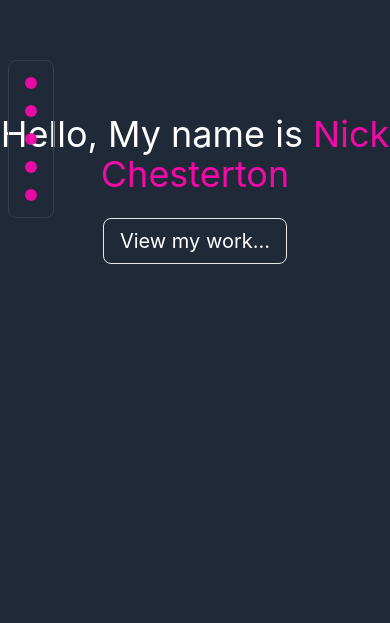
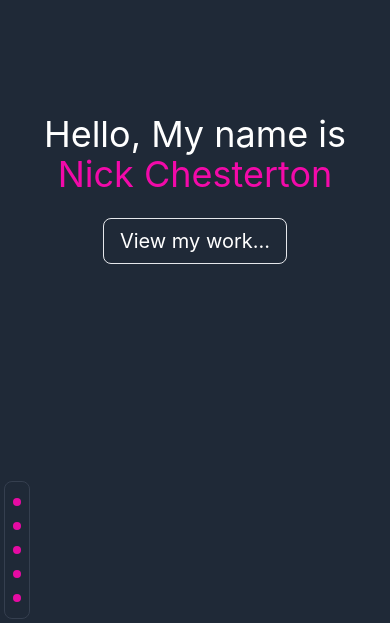
Before and after one commit to chezynick/profile-v2, a React (Create React App) app: page / in a window 390 px wide. Shown: the part 221-844 px from the top of the page. Built offline with nearby package versions, Linux system fonts and the light colour scheme.

Commit message:
responsive menu and larger buttons

```diff
--- a/src/components/MenuDots/index.js
+++ b/src/components/MenuDots/index.js
@@ -3,17 +3,22 @@ import cn from "classnames";
 import UseIsInViewport from "../../hooks/UseIsInViewport";
 
 const MenuDots = ({ refPoints, scrollToComponent }) => {
-  const dotStyle = "m-2 h-3 w-3 rounded-full flex-shrink-0 bg-gray-700";
+  const dotStyle =
+    " md:h-3 md:w-3 h-2 w-2 rounded-full flex-shrink-0 bg-gray-700";
   return (
-    <div className="fixed border  opacity-95 z-10  border-gray-700 rounded-lg p-2 ml-2 flex flex-col justify-center items-center left-0 top-1/3">
+    <div className="fixed border  opacity-95 z-10 py-2  border-gray-700 rounded-lg  md:ml-2  ml-1 flex flex-col justify-center items-center bottom-1 left-0 md:top-1/3 md:bottom-auto">
       {refPoints.map((page) => (
         <button
           key={page.name}
-          className={cn(dotStyle, {
-            " bg-primaryColor ": UseIsInViewport(page.midPoint),
-          })}
+          className="p-2 "
           onClick={() => scrollToComponent(page.mainRef)}
-        />
+        >
+          <div
+            className={cn(dotStyle, {
+              " bg-primaryColor ": UseIsInViewport(page.midPoint),
+            })}
+          />
+        </button>
       ))}
     </div>
   );
--- a/src/pages/Welcome/index.js
+++ b/src/pages/Welcome/index.js
@@ -5,7 +5,7 @@ const Welcome = ({ scrollToComponent, forwardRef, workRef, midRef }) => {
   return (
     <div
       ref={forwardRef}
-      className="bg-gray-800 z-50 opacity-100  text-white h-screen w-full flex flex-col justify-center text-4xl items-center"
+      className="bg-gray-800 p-4  z-50 opacity-100  text-white h-screen w-full flex flex-col justify-center text-4xl items-center"
     >
       <p ref={midRef}>
         Hello, My name is{" "}
```
